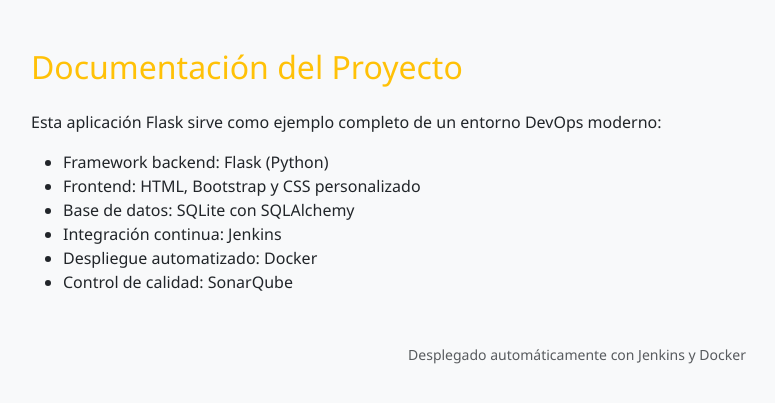
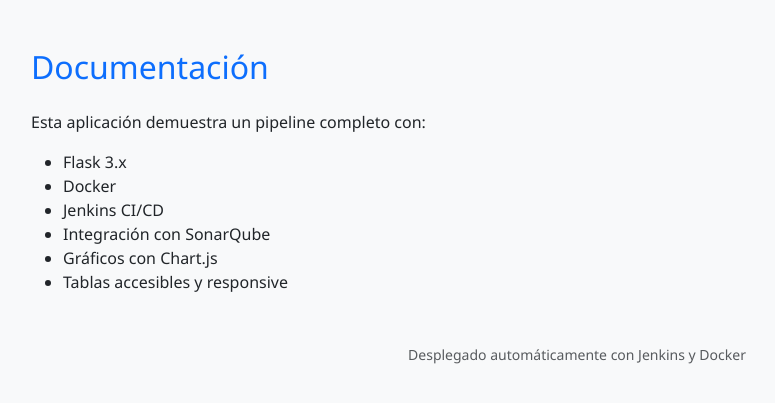
Before and after one commit to mcollado-dev/miapp-flask, a Flask app: page /documentacion in a window 1280 px wide. Shown: the part 55-458 px from the top of the page, without its empty margins (63-838 px from the left). Run offline with Flask 3, Linux system fonts and the light colour scheme.

Commit message:
Update documentacion.html

```diff
--- a/templates/documentacion.html
+++ b/templates/documentacion.html
@@ -2,15 +2,15 @@
 
 {% block content %}
 <div class="container mt-5 fade-in">
-    <h2 class="text-warning mb-4">Documentación del Proyecto</h2>
-    <p>Esta aplicación Flask sirve como ejemplo completo de un entorno DevOps moderno:</p>
+    <h2 class="text-primary mb-4">Documentación</h2>
+    <p>Esta aplicación demuestra un pipeline completo con:</p>
     <ul>
-        <li>Framework backend: Flask (Python)</li>
-        <li>Frontend: HTML, Bootstrap y CSS personalizado</li>
-        <li>Base de datos: SQLite con SQLAlchemy</li>
-        <li>Integración continua: Jenkins</li>
-        <li>Despliegue automatizado: Docker</li>
-        <li>Control de calidad: SonarQube</li>
+        <li>Flask 3.x</li>
+        <li>Docker</li>
+        <li>Jenkins CI/CD</li>
+        <li>Integración con SonarQube</li>
+        <li>Gráficos con Chart.js</li>
+        <li>Tablas accesibles y responsive</li>
     </ul>
 </div>
 {% endblock %}
```
